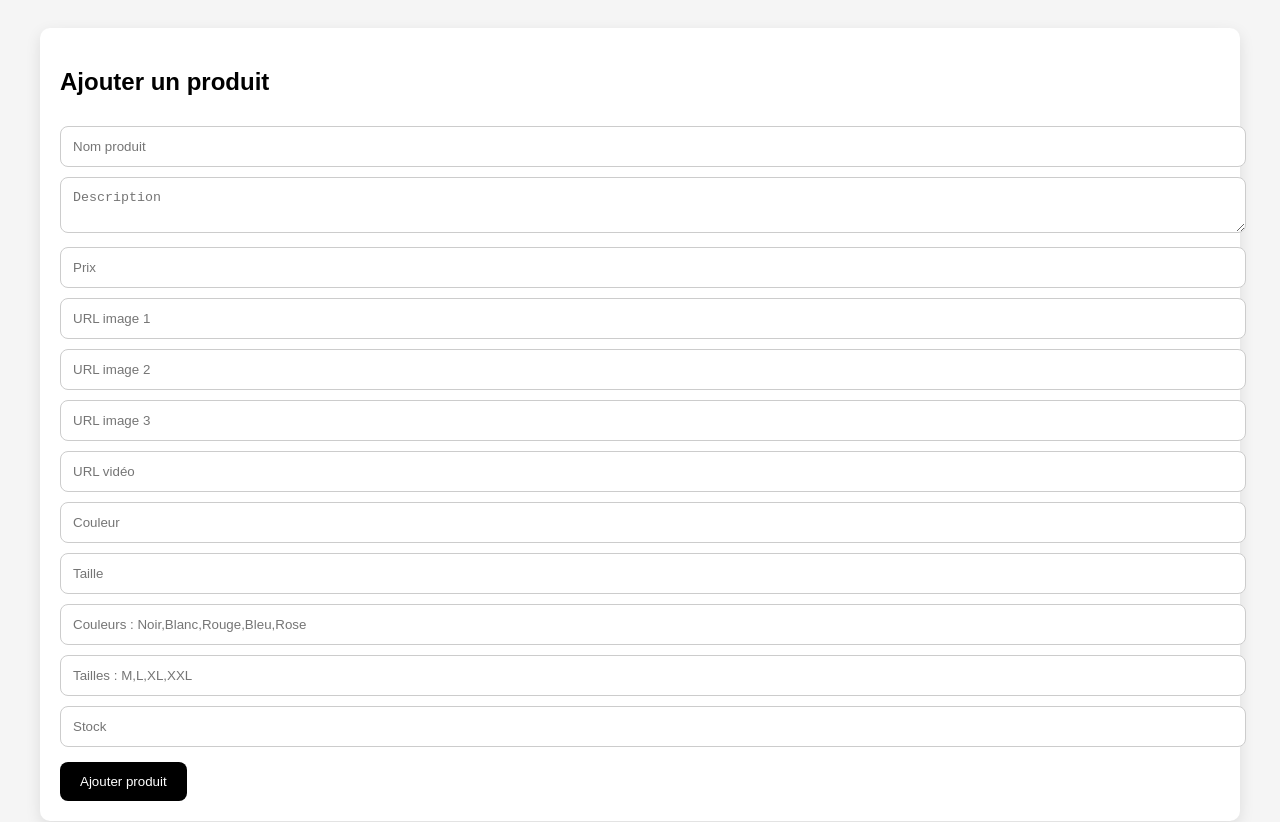
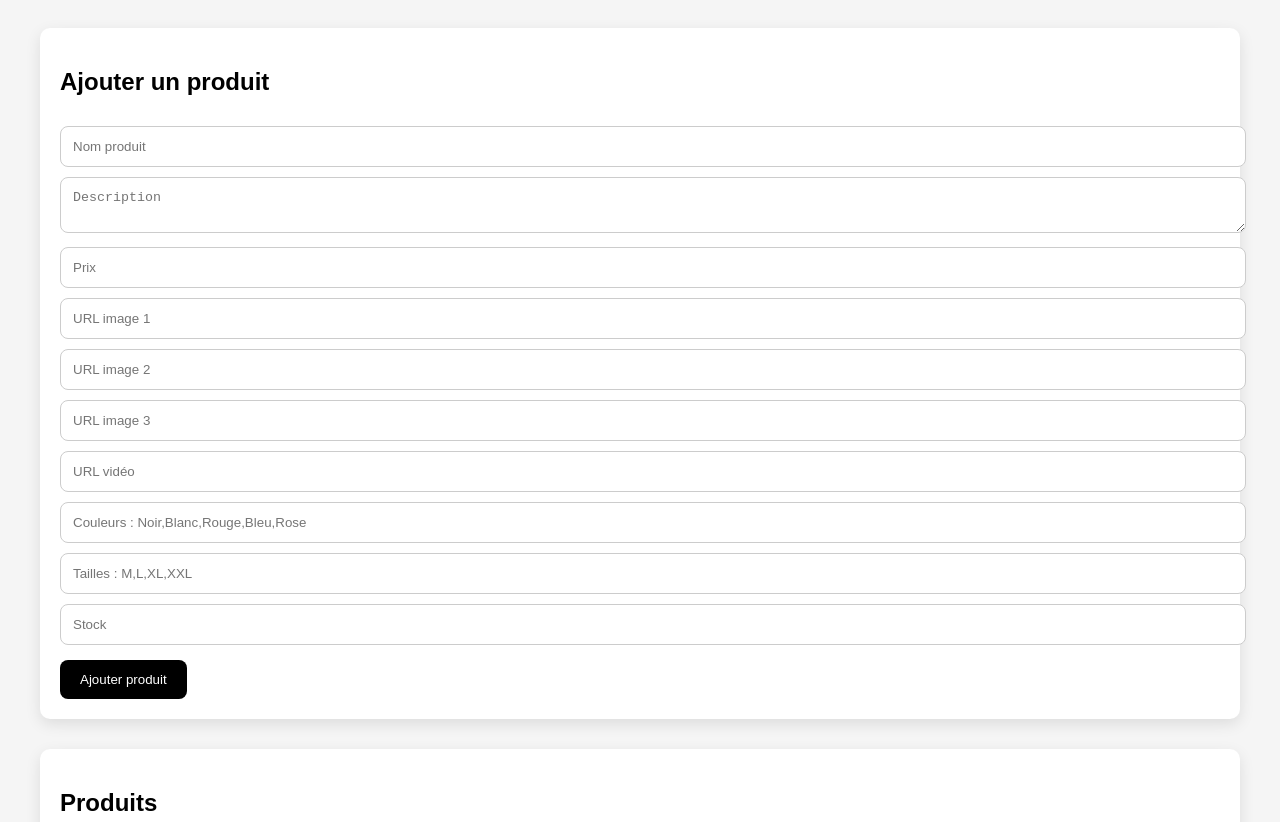
Before and after one commit to NAWAF503-clash/Nawaf-shop, a plain HTML site: page frontend/admin.html in a window 1280 px wide. Shown: the top 822 px of the page. Drawn offline with Linux system fonts and the light colour scheme; no server answers.

Commit message:
fix admin route

```diff
--- a/frontend/admin.html
+++ b/frontend/admin.html
@@ -99,9 +99,6 @@
 
         <input type="text" id="video" placeholder="URL vidéo">
 
-        <input type="text" id="couleur" placeholder="Couleur">
-
-        <input type="text" id="taille" placeholder="Taille">
         <input type="text" id="couleurs"
 placeholder="Couleurs : Noir,Blanc,Rouge,Bleu,Rose">
 
```
